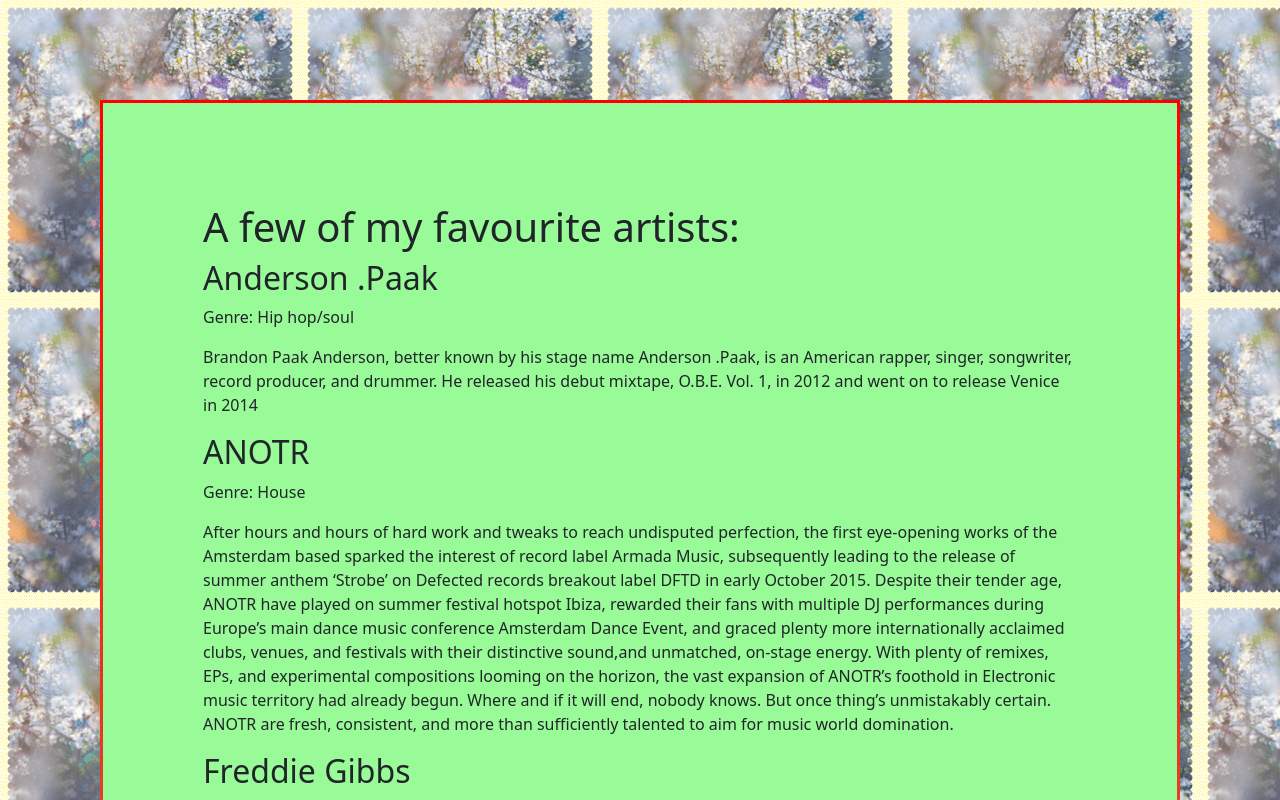
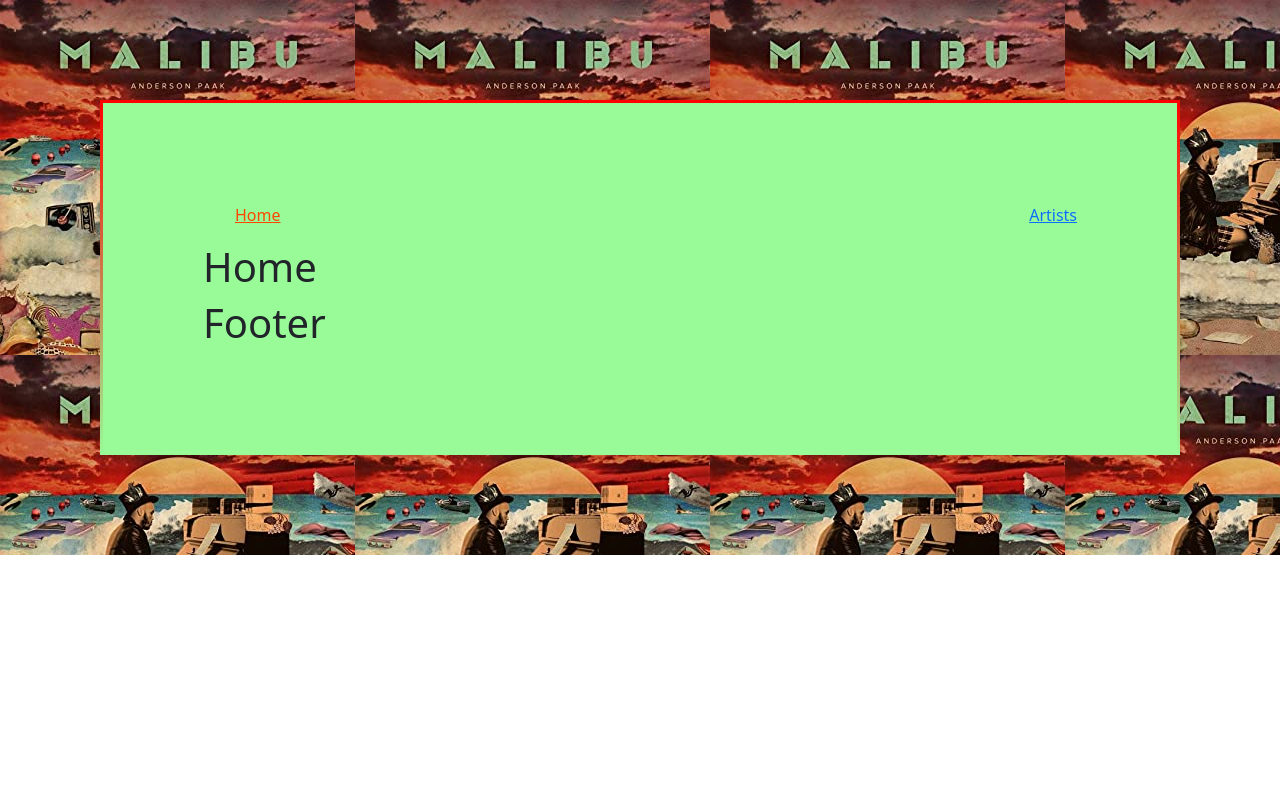
Before and after one commit to bradneve/React-Music-App, a React (Create React App) app: page / in a window 1280 px wide. Shown: the top 800 px of the page. Built offline with nearby package versions, Linux system fonts and the light colour scheme.

Commit message:
add homepage and navbar

```diff
--- a/package.json
+++ b/package.json
@@ -10,6 +10,7 @@
     "react": "^18.2.0",
     "react-bootstrap": "^2.5.0",
     "react-dom": "^18.2.0",
+    "react-router-dom": "^6.4.1",
     "react-scripts": "5.0.1",
     "web-vitals": "^2.1.4"
   },
--- a/src/App.js
+++ b/src/App.js
@@ -1,11 +1,35 @@
 import React, { useEffect, useState } from 'react';
+import { Routes, Route } from "react-router-dom";
 import { Music } from './pages/Music';
+import { Home } from './pages/Home';
+import { Header, Footer } from './layout/index'
 
 const App = () => {
+  const [red, setRed] = useState(0);
+  useEffect(() => {
+    const intervalID = setInterval(() => {
+      setRed(red => (red + 1)%3 );
+    }, 2000);
+    return () => clearInterval(intervalID);
+  }, []);
 
   return (
     <>
-        <Music/>
+      <div style={{ backgroundImage: red === 0 ? 'url(malibu.jpg)' : red === 1 ? 'url(Four_Tet_-_Sixteen_Oceans.png)' : 'url(Bandana_freddie_gibbs.jpeg)', padding: '100px' }}>
+        <div style={{ backgroundColor: 'palegreen', padding: '100px', borderStyle: 'solid', borderImage: 'linear-gradient(red, transparent) 1', borderBottom: '0' }}>
+          <Header />
+          <Routes>
+            <Route path="/" element={<Home />}></Route>
+            <Route path="/artists" element={<Music />}></Route>
+
+          </Routes>
+
+
+          <Footer />
+
+        </div>
+
+      </div>
     </>
   )
 };
--- a/src/index.js
+++ b/src/index.js
@@ -2,10 +2,13 @@
 import ReactDOM from 'react-dom/client'
 import App from './App'
 import 'bootstrap/dist/css/bootstrap.min.css';
+import { BrowserRouter } from "react-router-dom";
 
 
 
-const root = ReactDOM.createRoot(document.getElementById('root'))
+const root = ReactDOM.createRoot(document.getElementById('root'));
 root.render(
-  <App />,
-)
+  <BrowserRouter>
+    <App />
+  </BrowserRouter>
+);
--- a/src/layout/Header/index.js
+++ b/src/layout/Header/index.js
@@ -1,6 +1,6 @@
 import React from "react";
 import { NavLink } from "react-router-dom";
-import { BackButton } from "../../components";
+// import { BackButton } from "../../components";
 import './style.css'
 
 function Header() {
@@ -12,10 +12,10 @@
         <>
             <ul>
                 <NavLink className={activeClass} to="/" end>Home</NavLink>
-                <NavLink className={activeClass} to="people" end>People</NavLink>
-                <NavLink className={activeClass} to="about" end>About</NavLink>
+                <NavLink className={activeClass} to="artists" end>Artists</NavLink>
+                {/* <NavLink className={activeClass} to="about" end>About</NavLink> */}
             </ul>
-            <BackButton />
+            {/* <BackButton /> */}
         </>
 
 
--- a/src/layout/index.js
+++ b/src/layout/index.js
@@ -1,2 +1,2 @@
-export { default as Footer} from './Footer'
-export { default as Header} from './Header'
+export { default as Footer } from './Footer'
+export { default as Header } from './Header'
--- /dev/null
+++ b/src/pages/Home.js
@@ -0,0 +1,7 @@
+import React from "react";
+
+export function Home() {
+  return (
+    <h1>Home</h1>
+  );
+}
--- a/src/pages/Music.js
+++ b/src/pages/Music.js
@@ -4,13 +4,7 @@
 
 export const Music = () => {
 
-  const [red, setRed] = useState(true);
-  useEffect(() => {
-    const intervalID = setInterval(() => {
-      setRed(red => !red);
-    }, 2000);
-    return () => clearInterval(intervalID);
-  }, []);
+
 
   const [albums, SetAlbums] = useState([
     { title: 'Malibu', artist: 'Anderson .Paak', release: '2016', coverSrc: 'malibu.jpg' },
@@ -21,8 +15,7 @@
   return (
     <>
 
-      <div style={{ backgroundImage: red ? 'url(malibu.jpg)' : 'url(Four_Tet_-_Sixteen_Oceans.png)', padding: '100px' }}>
-        <div style={{backgroundColor: 'palegreen', padding: '100px', borderStyle: 'solid', borderImage: 'linear-gradient(red, transparent) 1', borderBottom: '0'}}>
+
           <h1>A few of my favourite artists:</h1>
           <Artist />
           <h1>Some of their best albums</h1>
@@ -41,9 +34,6 @@
             </div>
           </div>
 
-        </div>
-
-      </div>
     </>
 
   )
```
Also changed, not shown: 1 other file (tests, documents, lock files or other folders).
